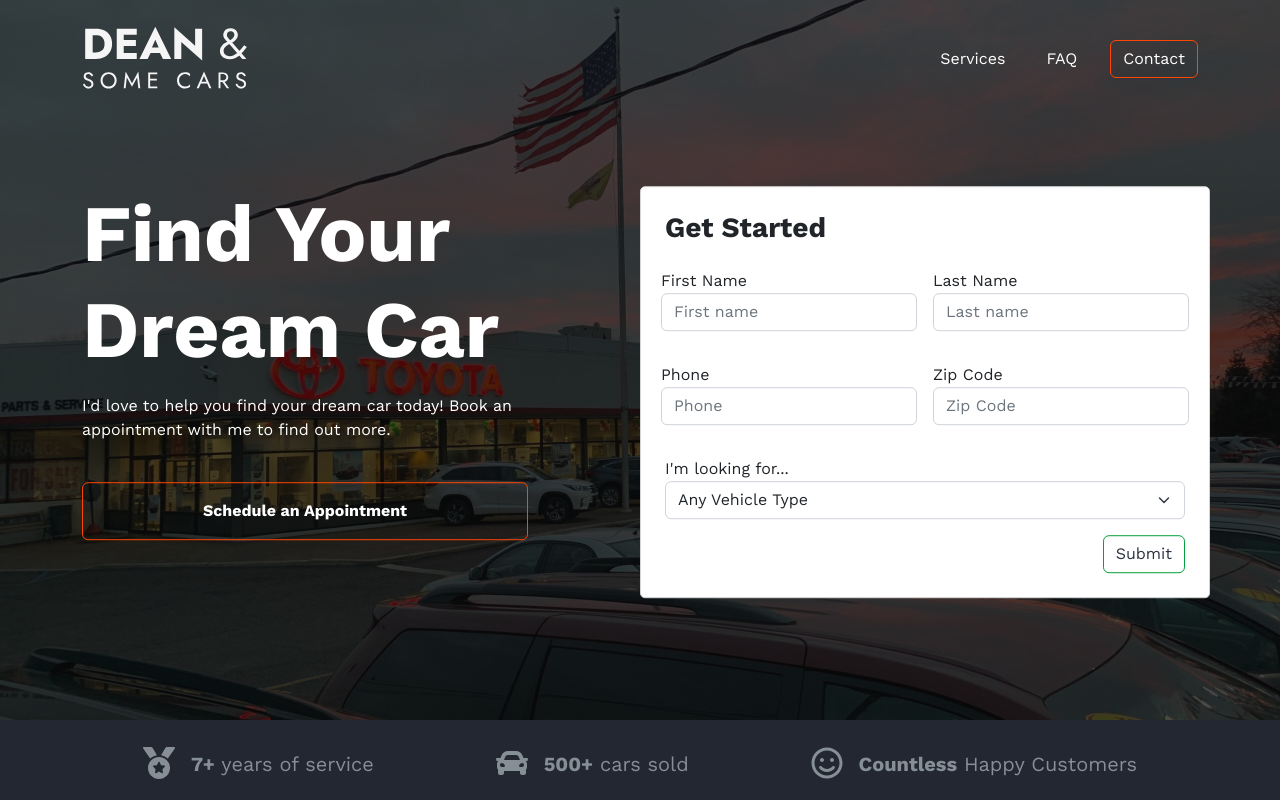
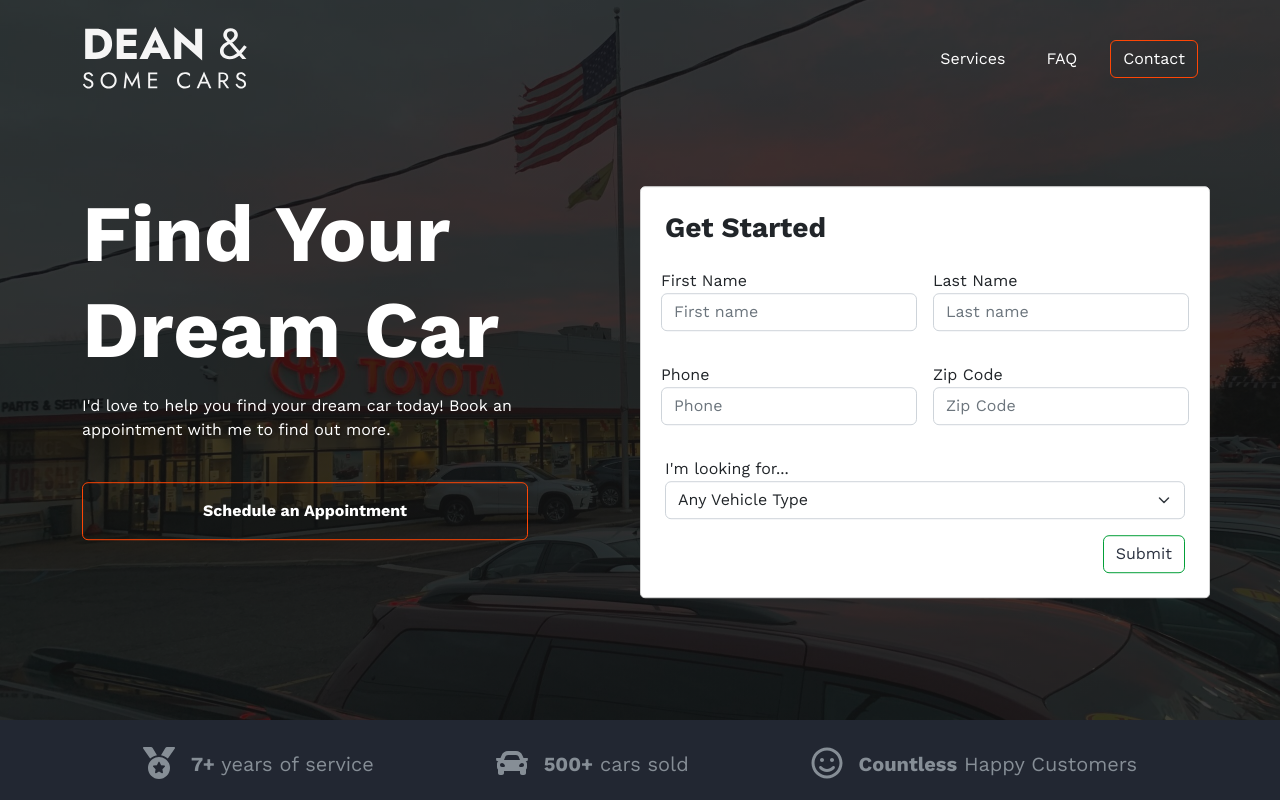
Before and after one commit to salcamassa/deanandsomecars, a Next.js app: page / in a window 1280 px wide. Shown: the top 800 px of the page. Built offline with nearby package versions, Linux system fonts and the light colour scheme.

Commit message:
update bg opacity

```diff
--- a/styles/globals.scss
+++ b/styles/globals.scss
@@ -145,7 +145,7 @@ a {
 .hero_image {
   object-fit: cover;
   object-position: top center;
-  opacity: 0.75;
+  opacity: 0.5;
 }
 
 .hero_text {
```
